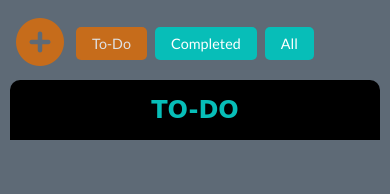
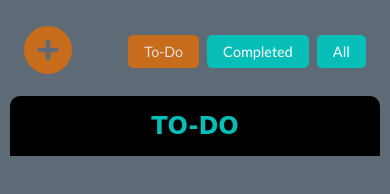
Before and after one commit to chri44nj/toDo, a plain HTML site: page index.html in a window 390 px wide. Drawn offline with Linux system fonts and the light colour scheme; a web font is replaced by a local one.

Commit message:
Don John??

```diff
--- a/style.css
+++ b/style.css
@@ -17,7 +17,7 @@ h2 {
 header {
   display: flex;
   align-items: center;
-  margin: 1rem;
+  margin: 1.5rem;
   position: fixed;
   z-index: 1;
 }
@@ -305,8 +305,13 @@ select {
     font-size: 3rem;
   }
 
+  .filterButtons {
+    left: auto;
+    right: 1.5rem;
+  }
+
   .toDoList {
-    margin-top: 5rem;
+    margin-top: 6rem;
   }
 
   .toDoHeading {
```
